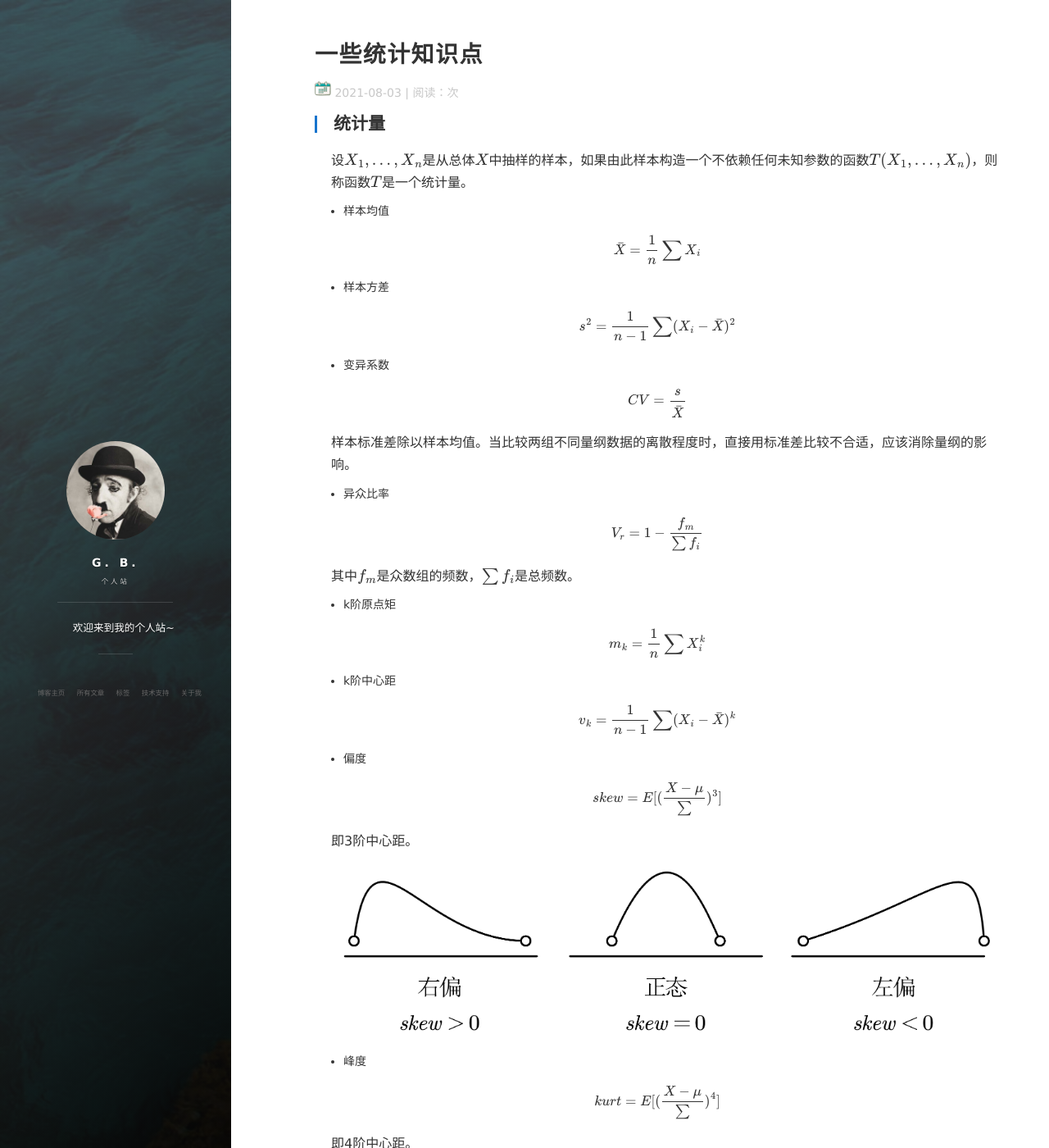
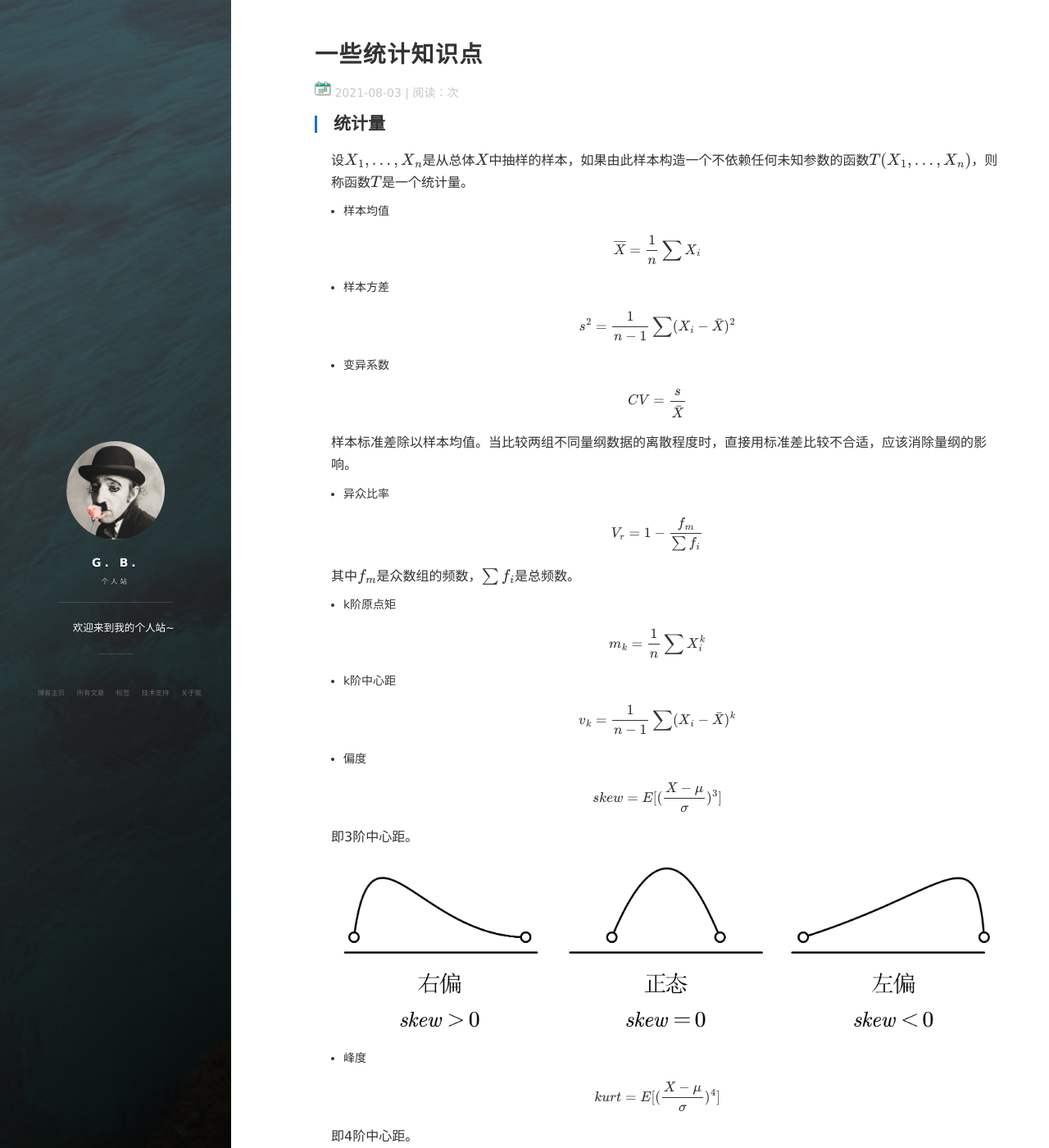
Before and after one commit to Blanket58/Blanket58.github.io, a Jekyll site: the page built from _posts/2021-08-03-statistical-theory.md, in a window 1280 px wide and 1400 px high. Shown: the whole window at 82% size. Built offline with Jekyll 4.4.1, drawn with Linux system fonts in a browser that asks for light colours; nearby versions of some CDN libraries; formulas are drawn with MathJax 3; comment, search, counter and statistics services are not loaded.

Commit message:
Update 2021-08-03-statistical-theory.md

```diff
--- a/_posts/2021-08-03-statistical-theory.md
+++ b/_posts/2021-08-03-statistical-theory.md
@@ -14,7 +14,7 @@ mathjax: true
 - 样本均值
 
 $$
-\bar{X}=\frac{1}{n} \sum X_i
+\overline{X}=\frac{1}{n} \sum X_i
 $$
 
 - 样本方差
@@ -54,7 +54,7 @@ $$
 - 偏度
 
 $$
-skew = E[(\frac{X - \mu}{\sum})^3]
+skew = E[(\frac{X - \mu}{\sigma})^3]
 $$
 
 即3阶中心距。
@@ -64,7 +64,7 @@ $$
 - 峰度
 
 $$
-kurt = E[(\frac{X - \mu}{\sum})^4]
+kurt = E[(\frac{X - \mu}{\sigma})^4]
 $$
 
 即4阶中心距。
```
